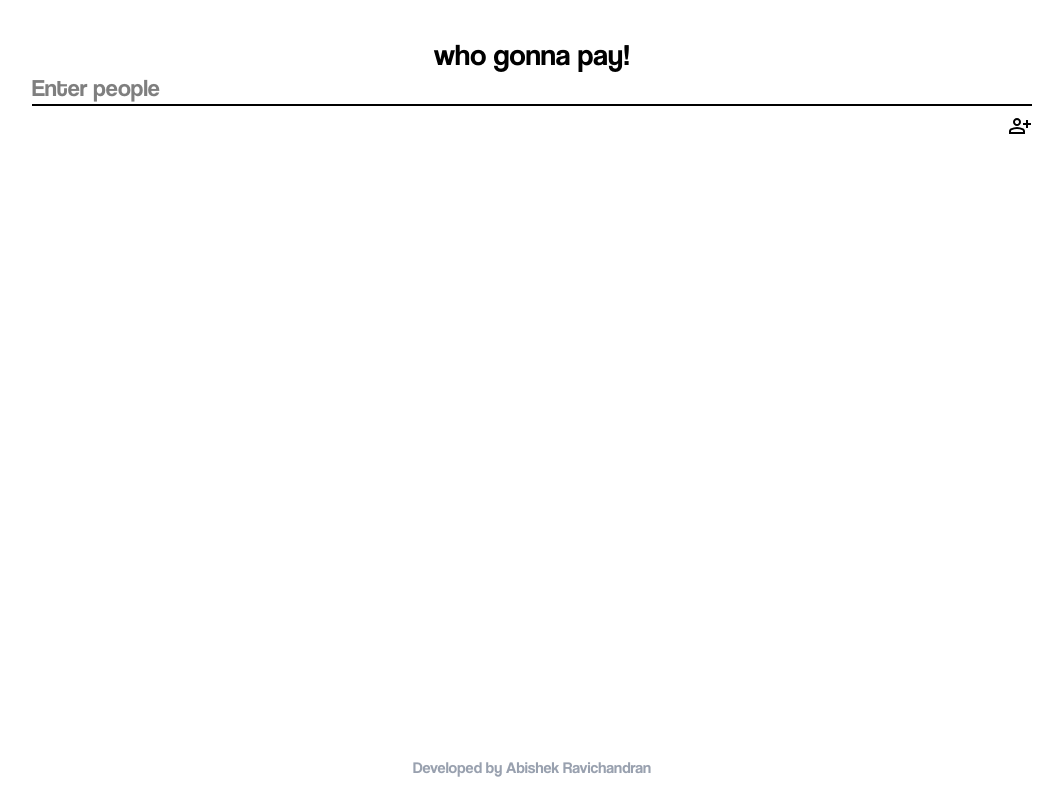
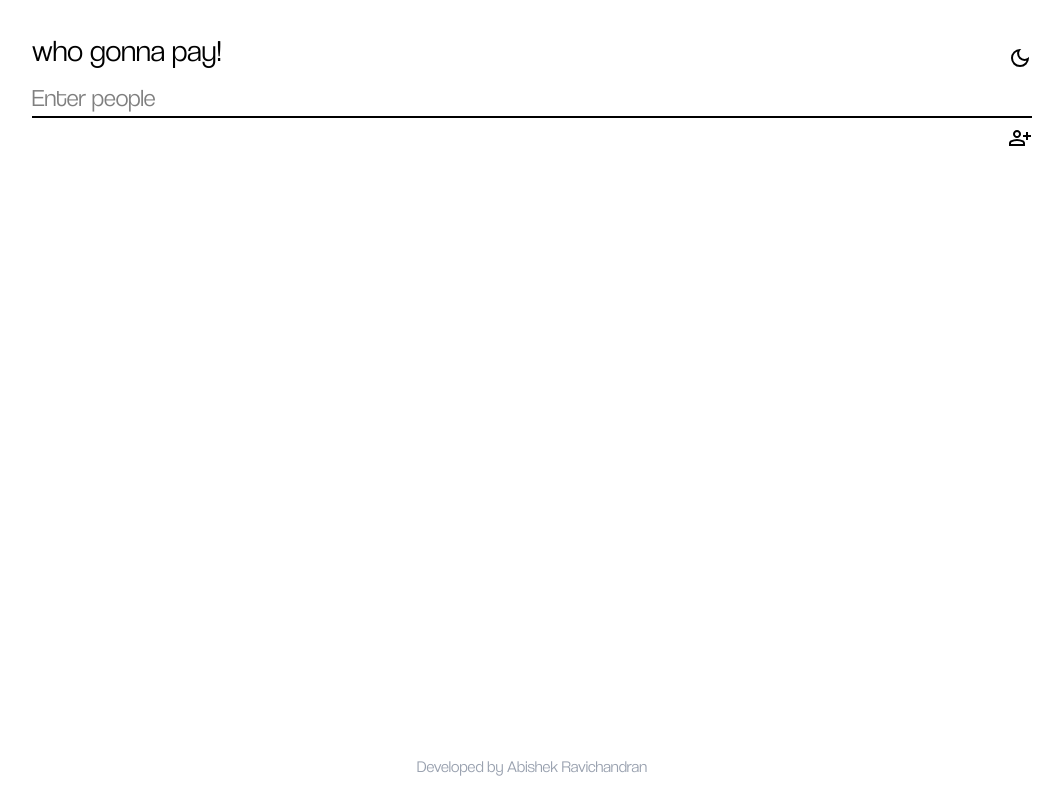
Before and after one commit to awsabishek23-cmd/who-gonna-pay, a Svelte app: page / in a window 1280 px wide. Shown: the whole page, without its empty margins (108-1171 px from the left). Built offline with nearby package versions, Linux system fonts and the light colour scheme.

Commit message:
coolvetica bold to light

```diff
--- a/src/App.svelte
+++ b/src/App.svelte
@@ -16,15 +16,20 @@
       payer = users[Math.round(Math.random() * (users.length - 1))]
       resultOpposite = !resultOpposite
     }
+    const handleToDark = () => {
 
+    }
 </script>
 
-<div class="flex justify-center">
+<div class="flex justify-center h-screen ">
   <div class="container max-w-5xl px-3 mt-9">
     <!-- svelte-ignore a11y_consider_explicit_label -->
       {#if resultOpposite}
         <div>
-          <p class="text-center text-3xl">who gonna pay!</p>
+          <div class="flex items-center justify-between">
+            <p class="text-3xl pb-3">who gonna pay!</p>
+            <button class="mb-1 cursor-pointer" onclick={handleToDark}><svg xmlns="http://www.w3.org/2000/svg" height="24px" viewBox="0 -960 960 960" width="24px" fill="#000"><path d="M480-120q-150 0-255-105T120-480q0-150 105-255t255-105q14 0 27.5 1t26.5 3q-41 29-65.5 75.5T444-660q0 90 63 153t153 63q55 0 101-24.5t75-65.5q2 13 3 26.5t1 27.5q0 150-105 255T480-120Zm0-80q88 0 158-48.5T740-375q-20 5-40 8t-40 3q-123 0-209.5-86.5T364-660q0-20 3-40t8-40q-78 32-126.5 102T200-480q0 116 82 198t198 82Zm-10-270Z"/></svg></button>
+          </div>
           <form onsubmit={handleSubmit}>
               <input type="text" bind:value={user} class="border-b-2 outline-none w-full text-2xl" placeholder="Enter people"><br>
               <div class="flex justify-end-safe">
```
Also changed, not shown: src/assets/coolvetica.otf.
